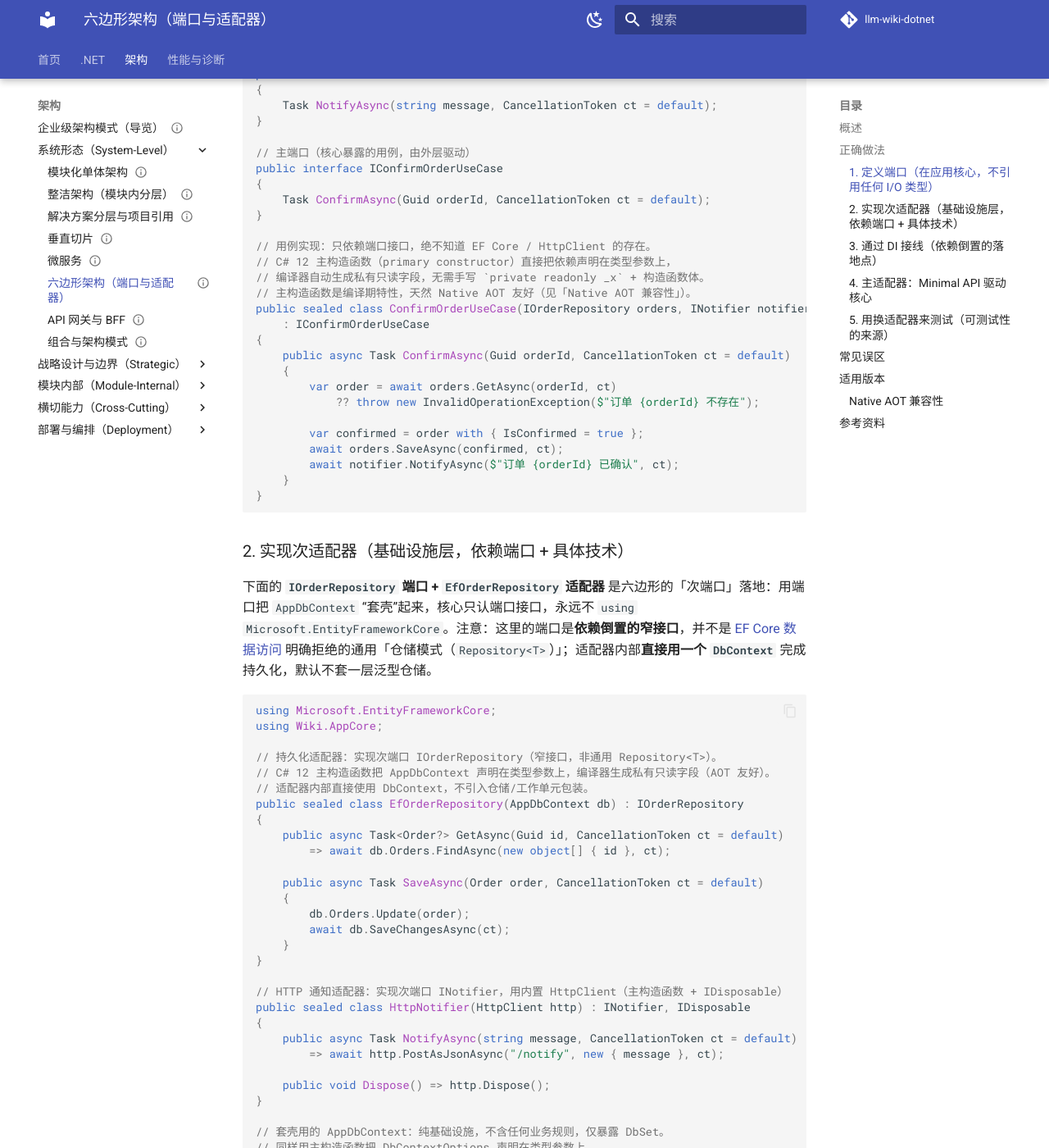
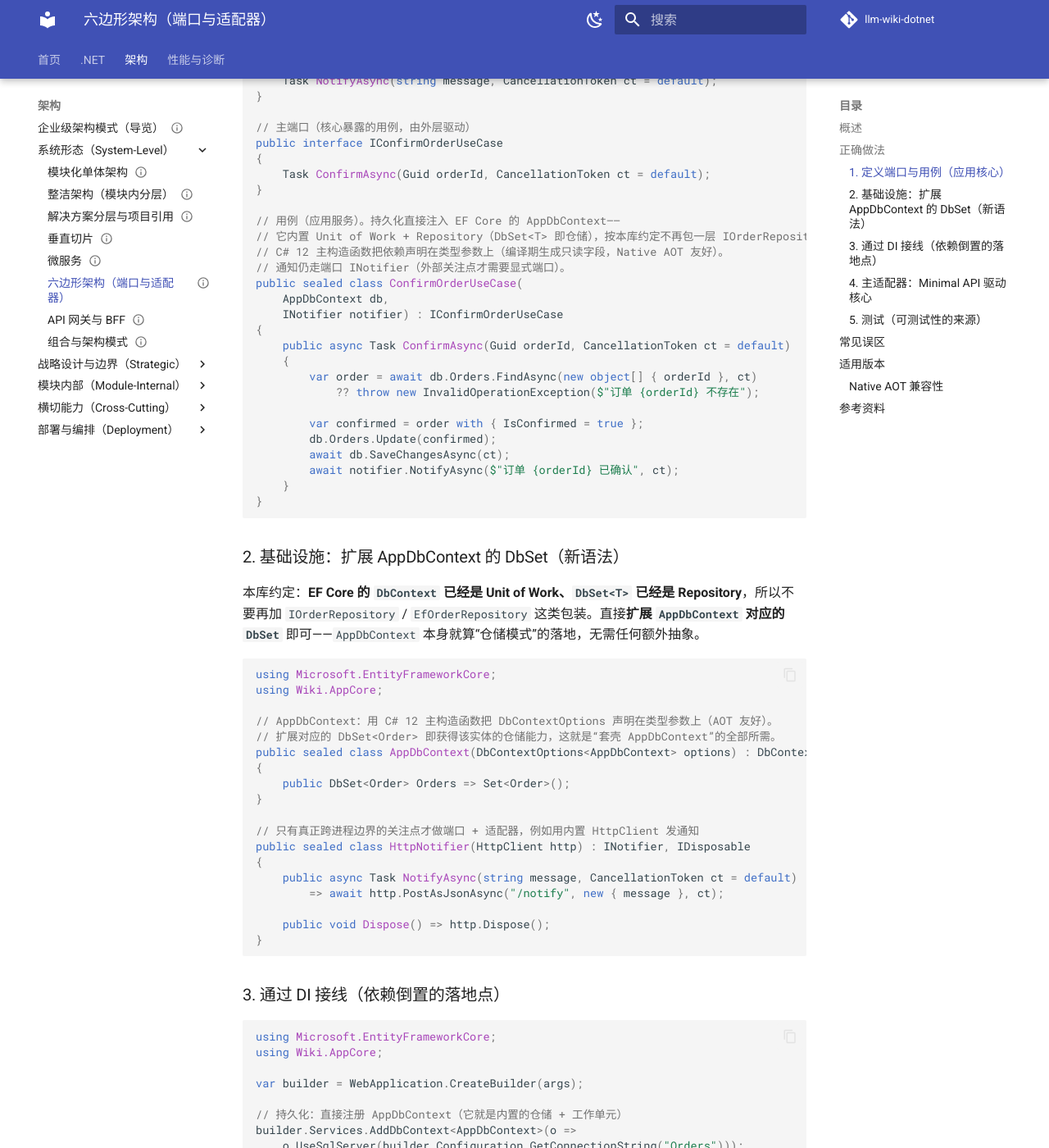
Before and after one commit to fenzel999/llm-wiki-dotnet, an MkDocs documentation site: the page built from wiki/architecture/hexagonal-architecture.md, in a window 1280 px wide and 1400 px high, scrolled down 1376 px. Shown: the whole window at 82% size. Built offline with MkDocs 1.6.1 and Material for MkDocs 9.7.7, drawn with Linux system fonts in a browser that asks for light colours; comment, search, counter and statistics services are not loaded; some of the changed text lies outside the part shown.

Commit message:
fix(hexagonal): 持久化直接注入 AppDbContext（DbContext/DbSet 即内置仓储），去掉手写 IOrderRepository，新语法扩展 DbSet

````diff
--- a/wiki/architecture/hexagonal-architecture.md
+++ b/wiki/architecture/hexagonal-architecture.md
@@ -14,7 +14,7 @@ updated: 2026-07-11
 > - 端口（Port）是领域/核心定义的接口；适配器（Adapter）是端口两端的具体实现——主适配器（driving）驱动核心，次适配器（driven）被核心驱动。
 > - 依赖倒置：核心只依赖自己定义的端口接口，基础设施适配器反向依赖端口，从而把 HTTP、数据库、消息等 I/O 推到边界之外。
 > - 与[整洁架构](../architecture/clean-architecture.md)的区别：六边形强调“驱动端/被驱动端”的对称端口，整洁架构强调同心分层（实体→用例→接口适配→框架）。
-> - 可测试性来自“换适配器”：测试中用一个内存/桩适配器实现同一端口即可驱动或替身核心，无需启动真实数据库或网络。
+> - 可测试性来自“替换基础设施”：跨进程端口可用内存替身，持久化可用 EF Core 内存提供程序，无需真实数据库或网络即可驱动与断言核心。
 > - 小应用不必上六边形——端口过多会带来样板代码负担，见[常见误区](#common-pitfalls)。
 
 ## 概述
@@ -24,17 +24,17 @@ updated: 2026-07-11
 整体形状像一个六边形，每一“边”都是一个端口。端口分两类：
 
 - **主端口（Primary / Driving Port）**：核心对外暴露的能力（用例接口），由“主适配器”从外部驱动，例如 Minimal API 端点、命令行、集成测试。
-- **次端口（Secondary / Driven Port）**：核心需要向外调用的能力（出库接口），由“次适配器”实现，例如 EF Core 持久化、HttpClient 调用第三方、消息发送。
+- **次端口（Secondary / Driven Port）**：核心需要向外调用、且**跨越进程边界**的能力（出库接口），由“次适配器”实现，例如第三方 HTTP 调用、消息发送、通知。
 
-核心规则：**依赖只向内**。应用核心只引用自己定义的端口接口，绝不引用 `Microsoft.EntityFrameworkCore`、`System.Net.Http` 等基础设施类型。这是依赖倒置原则（DIP）的直接应用，与 [依赖注入](../dotnet/fundamentals/dependency-injection.md) 天然契合——运行时由 DI 容器把具体适配器“注入”到端口背后。
+核心规则：**依赖只向内**。应用核心只引用自己定义的端口接口，或（按本库 [EF Core 数据访问](../dotnet/ef-core/ef-data-access.md) 约定）直接注入 `AppDbContext`——绝不手写额外的仓储/工作单元包装。这是依赖倒置原则（DIP）的直接应用，与 [依赖注入](../dotnet/fundamentals/dependency-injection.md) 天然契合——运行时由 DI 容器把具体适配器“注入”到端口背后。
 
-六边形与 [DDD](../architecture/ddd.md) 经常一起使用：领域模型与领域服务位于核心，持久化**次端口**就是典型的端口——注意这是依赖倒置的窄接口，并非 [EF Core 数据访问](../dotnet/ef-core/ef-data-access.md) 拒绝的通用「仓储模式（`Repository<T>`）」；适配器内部直接用 `DbContext`。它也常作为 [模块化单体](../architecture/modular-monolith.md) 内部模块的边界风格——每个模块用端口暴露能力、隐藏实现。
+> 为什么持久化不单独抽象成端口？因为 **EF Core 的 `DbContext` 本身就是 Unit of Work、`DbSet<T>` 本身就是 Repository**——它已经实现了仓储模式，再包一层 `IOrderRepository` / `EfOrderRepository` 属于多余抽象（见 [EF Core 数据访问](../dotnet/ef-core/ef-data-access.md)）。所以本库约定：持久化直接注入 `AppDbContext`、扩展对应的 `DbSet` 即可；**只有真正跨进程边界的关注点（通知、第三方 HTTP 等）才定义端口**。六边形与 [DDD](../architecture/ddd.md) 经常一起使用：领域模型与领域服务位于核心，它也常作为 [模块化单体](../architecture/modular-monolith.md) 内部模块的边界风格——每个模块用端口暴露能力、隐藏实现。
 
 ## 正确做法
 
-下面的例子演示完整闭环：定义端口（领域侧）→ 实现次适配器（EF Core / HttpClient）→ 用 DI 接线 → 用 Minimal API 作主适配器驱动核心。不依赖任何第三方库。
+下面的例子演示完整闭环：定义端口（领域侧）+ 用例 → 直接注入 `AppDbContext`（EF Core 内置的仓储/工作单元）与跨进程端口 → 用 DI 接线 → 用 Minimal API 作主适配器驱动核心。不依赖任何第三方库。
 
-### 1. 定义端口（在应用核心，不引用任何 I/O 类型）
+### 1. 定义端口与用例（应用核心）
 
 ```csharp
 namespace Wiki.AppCore;
@@ -42,14 +42,7 @@ namespace Wiki.AppCore;
 // 领域模型（核心，纯数据 + 行为，无基础设施依赖）
 public sealed record Order(Guid Id, string Product, decimal Amount, bool IsConfirmed);
 
-// 次端口（被核心调用的仓储接口，由外层适配器实现）
-public interface IOrderRepository
-{
-    Task<Order?> GetAsync(Guid id, CancellationToken ct = default);
-    Task SaveAsync(Order order, CancellationToken ct = default);
-}
-
-// 次端口（被核心调用，向外发通知）
+// 端口（只有跨越进程边界的关注点才需要）：向外发通知
 public interface INotifier
 {
     Task NotifyAsync(string message, CancellationToken ct = default);
@@ -61,62 +54,49 @@ public interface IConfirmOrderUseCase
     Task ConfirmAsync(Guid orderId, CancellationToken ct = default);
 }
 
-// 用例实现：只依赖端口接口，绝不知道 EF Core / HttpClient 的存在。
-// C# 12 主构造函数（primary constructor）直接把依赖声明在类型参数上，
-// 编译器自动生成私有只读字段，无需手写 `private readonly _x` + 构造函数体。
-// 主构造函数是编译期特性，天然 Native AOT 友好（见「Native AOT 兼容性」）。
-public sealed class ConfirmOrderUseCase(IOrderRepository orders, INotifier notifier)
-    : IConfirmOrderUseCase
+// 用例（应用服务）。持久化直接注入 EF Core 的 AppDbContext——
+// 它内置 Unit of Work + Repository（DbSet<T> 即仓储），按本库约定不再包一层 IOrderRepository。
+// C# 12 主构造函数把依赖声明在类型参数上（编译期生成只读字段，Native AOT 友好）。
+// 通知仍走端口 INotifier（外部关注点才需要显式端口）。
+public sealed class ConfirmOrderUseCase(
+    AppDbContext db,
+    INotifier notifier) : IConfirmOrderUseCase
 {
     public async Task ConfirmAsync(Guid orderId, CancellationToken ct = default)
     {
-        var order = await orders.GetAsync(orderId, ct)
+        var order = await db.Orders.FindAsync(new object[] { orderId }, ct)
             ?? throw new InvalidOperationException($"订单 {orderId} 不存在");
 
         var confirmed = order with { IsConfirmed = true };
-        await orders.SaveAsync(confirmed, ct);
+        db.Orders.Update(confirmed);
+        await db.SaveChangesAsync(ct);
         await notifier.NotifyAsync($"订单 {orderId} 已确认", ct);
     }
 }
 ```
 
-### 2. 实现次适配器（基础设施层，依赖端口 + 具体技术）
+### 2. 基础设施：扩展 AppDbContext 的 DbSet（新语法）
 
-下面的 **`IOrderRepository` 端口 + `EfOrderRepository` 适配器** 是六边形的「次端口」落地：用端口把 `AppDbContext` “套壳”起来，核心只认端口接口，永远不 `using Microsoft.EntityFrameworkCore`。注意：这里的端口是**依赖倒置的窄接口**，并不是 [EF Core 数据访问](../dotnet/ef-core/ef-data-access.md) 明确拒绝的通用「仓储模式（`Repository<T>`）」；适配器内部**直接用一个 `DbContext`** 完成持久化，默认不套一层泛型仓储。
+本库约定：**EF Core 的 `DbContext` 已经是 Unit of Work、`DbSet<T>` 已经是 Repository**，所以不要再加 `IOrderRepository` / `EfOrderRepository` 这类包装。直接**扩展 `AppDbContext` 对应的 `DbSet`** 即可——`AppDbContext` 本身就算“仓储模式”的落地，无需任何额外抽象。
 
 ```csharp
 using Microsoft.EntityFrameworkCore;
 using Wiki.AppCore;
 
-// 持久化适配器：实现次端口 IOrderRepository（窄接口，非通用 Repository<T>）。
-// C# 12 主构造函数把 AppDbContext 声明在类型参数上，编译器生成私有只读字段（AOT 友好）。
-// 适配器内部直接使用 DbContext，不引入仓储/工作单元包装。
-public sealed class EfOrderRepository(AppDbContext db) : IOrderRepository
+// AppDbContext：用 C# 12 主构造函数把 DbContextOptions 声明在类型参数上（AOT 友好）。
+// 扩展对应的 DbSet<Order> 即获得该实体的仓储能力，这就是“套壳 AppDbContext”的全部所需。
+public sealed class AppDbContext(DbContextOptions<AppDbContext> options) : DbContext(options)
 {
-    public async Task<Order?> GetAsync(Guid id, CancellationToken ct = default)
-        => await db.Orders.FindAsync(new object[] { id }, ct);
-
-    public async Task SaveAsync(Order order, CancellationToken ct = default)
-    {
-        db.Orders.Update(order);
-        await db.SaveChangesAsync(ct);
-    }
+    public DbSet<Order> Orders => Set<Order>();
 }
 
-// HTTP 通知适配器：实现次端口 INotifier，用内置 HttpClient（主构造函数 + IDisposable）
+// 只有真正跨进程边界的关注点才做端口 + 适配器，例如用内置 HttpClient 发通知
 public sealed class HttpNotifier(HttpClient http) : INotifier, IDisposable
 {
     public async Task NotifyAsync(string message, CancellationToken ct = default)
         => await http.PostAsJsonAsync("/notify", new { message }, ct);
 
     public void Dispose() => http.Dispose();
-}
-
-// 套壳用的 AppDbContext：纯基础设施，不含任何业务规则，仅暴露 DbSet。
-// 同样用主构造函数把 DbContextOptions 声明在类型参数上。
-public sealed class AppDbContext(DbContextOptions<AppDbContext> options) : DbContext(options)
-{
-    public DbSet<Order> Orders => Set<Order>();
 }
 ```
 
@@ -128,10 +108,10 @@ using Wiki.AppCore;
 
 var builder = WebApplication.CreateBuilder(args);
 
-// 次适配器注册到次端口
+// 持久化：直接注册 AppDbContext（它就是内置的仓储 + 工作单元）
 builder.Services.AddDbContext<AppDbContext>(o =>
     o.UseSqlServer(builder.Configuration.GetConnectionString("Orders")));
-builder.Services.AddScoped<IOrderRepository, EfOrderRepository>();
+// 跨进程边界的端口才需要显式注册到适配器
 builder.Services.AddHttpClient<INotifier, HttpNotifier>();
 
 // 主端口（用例）注册
@@ -152,21 +132,19 @@ app.MapPost("/orders/{id:guid}/confirm", async (Guid id, IConfirmOrderUseCase us
 });
 ```
 
-### 5. 用换适配器来测试（可测试性的来源）
+### 5. 测试（可测试性的来源）
 
 ```csharp
+using Microsoft.EntityFrameworkCore;
 using Wiki.AppCore;
 
-// 测试用内存适配器，实现同一端口，无需数据库
-public sealed class InMemoryOrderRepository : IOrderRepository
-{
-    private readonly Dictionary<Guid, Order> _store = new();
-    public Task<Order?> GetAsync(Guid id, CancellationToken ct = default)
-        => Task.FromResult(_store.TryGetValue(id, out var o) ? o : null);
-    public Task SaveAsync(Order order, CancellationToken ct = default)
-    { _store[order.Id] = order; return Task.CompletedTask; }
-}
+// 持久化测试：用 EF Core 内存提供程序承载 AppDbContext，无需真实数据库即可驱动核心
+var options = new DbContextOptionsBuilder<AppDbContext>()
+    .UseInMemoryDatabase("confirm-test")
+    .Options;
+var db = new AppDbContext(options);
 
+// 跨进程端口仍可用内存替身换掉，无需真实 HTTP
 public sealed class SpyNotifier : INotifier
 {
     public List<string> Messages { get; } = new();
@@ -174,11 +152,9 @@ public sealed class SpyNotifier : INotifier
     { Messages.Add(message); return Task.CompletedTask; }
 }
 
-// 测试：直接驱动核心，完全不经过 HTTP / EF Core
-var repo = new InMemoryOrderRepository();
 var notifier = new SpyNotifier();
-var useCase = new ConfirmOrderUseCase(repo, notifier);
-// ... 安排 repo 数据后调用 ConfirmAsync 并断言 notifier.Messages
+var useCase = new ConfirmOrderUseCase(db, notifier);
+// ... 安排 db.Orders 数据后调用 ConfirmAsync 并断言 db / notifier.Messages
 ```
 
 ## 常见误区 {#common-pitfalls}
@@ -186,8 +162,8 @@ var useCase = new ConfirmOrderUseCase(repo, notifier);
 ❌ **把业务逻辑放进适配器（贫血端口）。** 适配器只做“翻译”（HTTP↔领域、行↔实体），业务规则应留在核心用例/领域里。
 ✅ WHY：如果规则散落在 EF Core 适配器或 Minimal API 里，核心就空了，换适配器时行为会不一致，测试也无法只测核心。端口应当是“富含行为”的契约，适配器只负责边界转换。
 
-❌ **让核心引用基础设施类型（如 `DbContext`、HTTP 状态码、`SqlException`）。**
-✅ WHY：这正是六边形要消除的反模式。一旦核心 `using Microsoft.EntityFrameworkCore`，依赖就向外泄漏，依赖倒置被破坏，核心无法脱离数据库单独测试与演进。核心只能通过自己定义的端口接口与外界通信。
+❌ **让核心引用与业务无关的基础设施类型（如 HTTP 状态码、`SqlException`、第三方 SDK 类型），或把业务规则写进适配器。**
+✅ WHY：这正是六边形要消除的反模式。一旦核心耦合具体基础设施，依赖倒置被破坏，核心难以演进与测试。本库的务实约定是：持久化直接注入 EF Core 的 `AppDbContext`（它已是内置的 Repository / Unit of Work，见 [EF Core 数据访问](../dotnet/ef-core/ef-data-access.md)），不再额外抽象；而真正跨进程的关注点（通知、第三方 HTTP）仍走端口，把 I/O 与协议细节挡在边界之外。
 
 ❌ **适配器直接调用另一个适配器（绕过核心）。** 比如通知适配器里直接去查数据库。
 ✅ WHY：适配器之间不应互相依赖，所有编排都应经由核心用例。否则数据流失去单一可控路径，核心不再“知道”完整业务，最终退化成散乱的脚本式胶水代码。
@@ -204,9 +180,9 @@ var useCase = new ConfirmOrderUseCase(repo, notifier);
 
 ### Native AOT 兼容性
 
-- **端口是接口，天然 AOT 友好**：`IOrderRepository`、`IConfirmOrderUseCase` 等只是抽象契约，不触发反射或动态代码生成。
-- **适配器可 AOT 兼容**：使用内置 `System.Text.Json` 源生成（`[JsonSerializable]`）替代运行时反射序列化；EF Core 编译模型（Compiled Model）可减少运行时反射。
-- **避免动态适配器发现 / 反射注册**：不要用程序集扫描或 `Activator.CreateInstance` 在运行时找适配器。`Native AOT` 下反射受限，应在 `Program.cs` 中**显式注册**每个适配器到其端口（如上面的 `AddScoped<IOrderRepository, EfOrderRepository>()`），保证裁剪器能保留类型并生成必要的封送代码。
+- **端口是接口，天然 AOT 友好**：`IConfirmOrderUseCase`、`INotifier` 等只是抽象契约，不触发反射或动态代码生成；`AppDbContext` 用内置 EF Core，配合编译模型（Compiled Model）减少运行时反射。
+- **适配器可 AOT 兼容**：`HttpNotifier` 用内置 `System.Text.Json` 源生成（`[JsonSerializable]`）替代运行时反射序列化；EF Core 编译模型可减少运行时反射。
+- **避免动态适配器发现 / 反射注册**：不要用程序集扫描或 `Activator.CreateInstance` 在运行时找适配器。`Native AOT` 下反射受限，应在 `Program.cs` 中**显式注册**每个端口到其适配器（如上面的 `AddHttpClient<INotifier, HttpNotifier>()`、直接 `AddDbContext<AppDbContext>`），保证裁剪器能保留类型并生成必要的封送代码。
 
 ## 参考资料
 
````
Also changed, not shown: wiki/log.md (+1 -1 lines).
